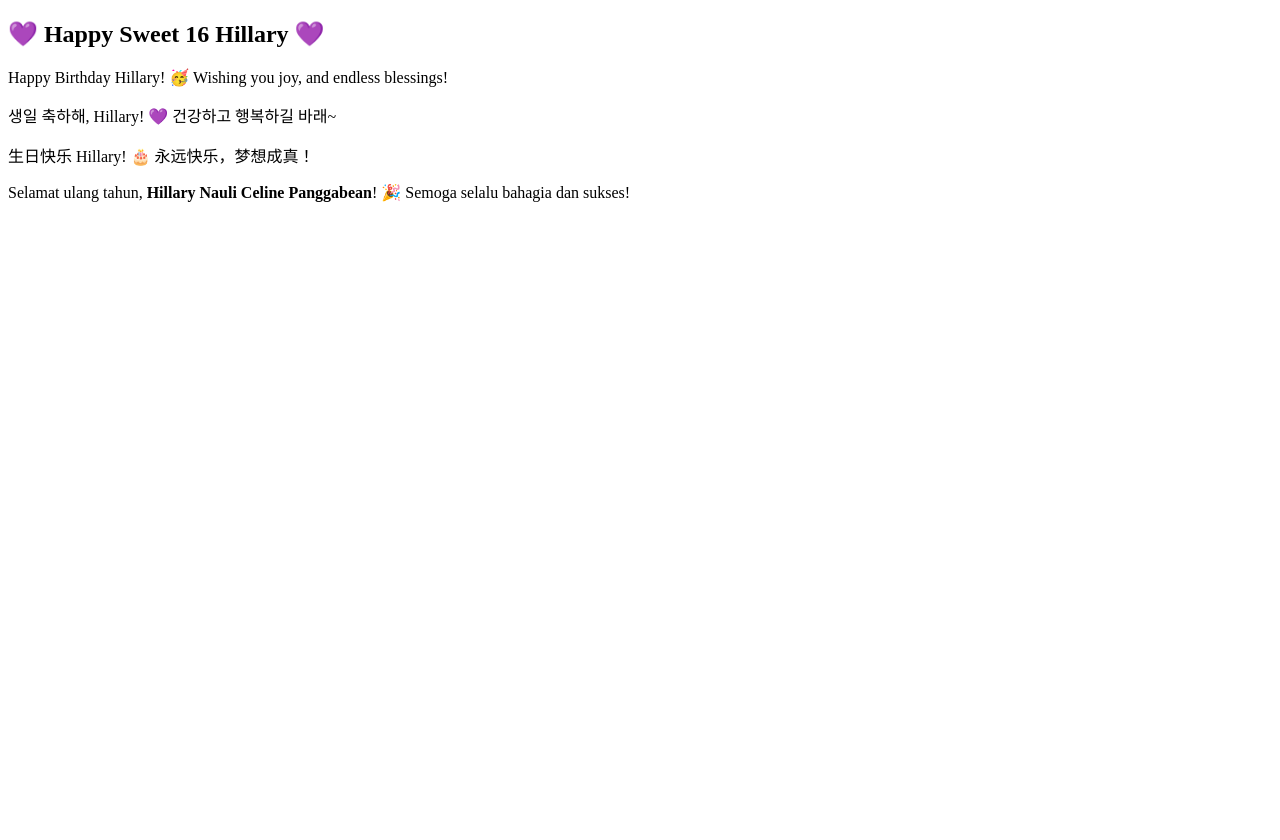
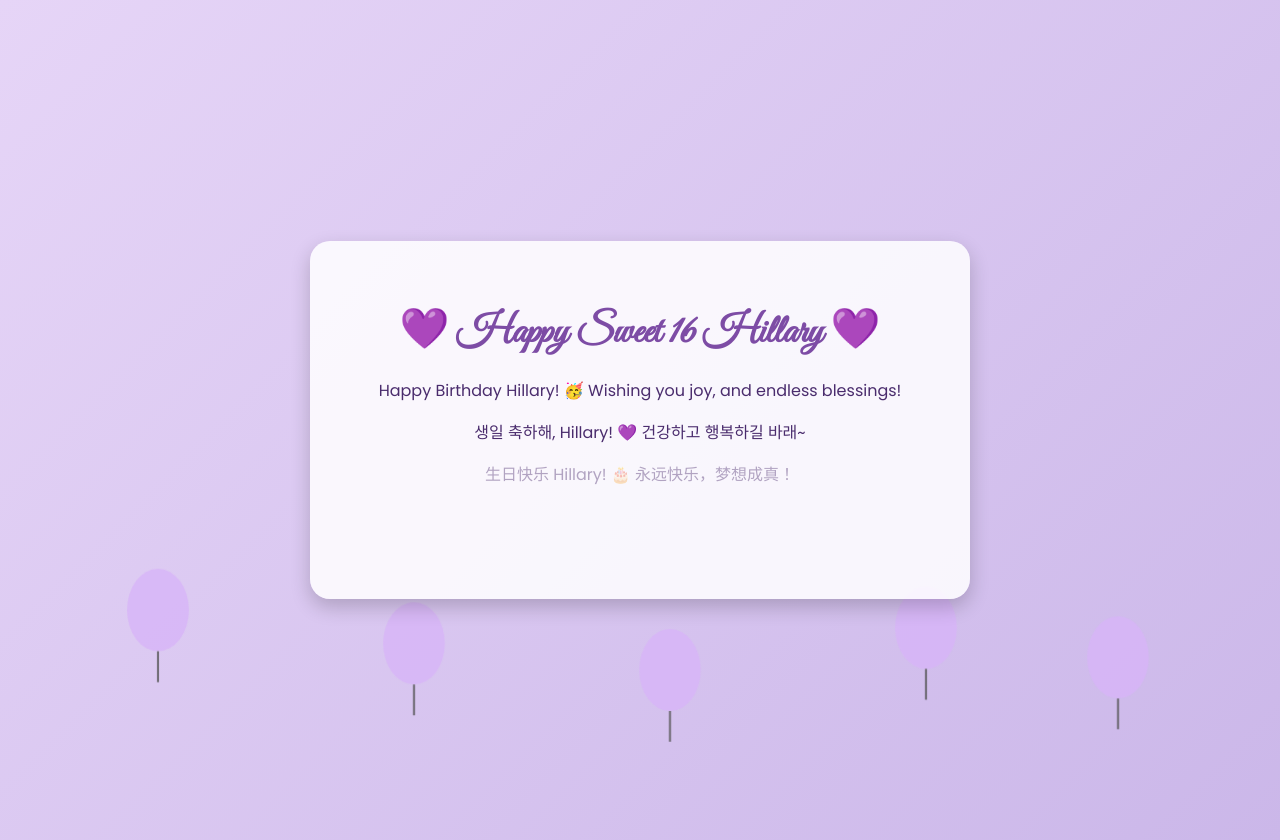
Before and after one commit to he9225547-glitch/ultahH, a plain HTML site: page index.html in a window 1280 px wide. Before the commit the page ends 800 px from the top, so only its background shows below. Drawn offline with Linux system fonts and the light colour scheme.

Commit message:
Update index.html

```diff
--- a/index.html
+++ b/index.html
@@ -4,7 +4,7 @@
   <meta charset="utf-8" />
   <meta name="viewport" content="width=device-width, initial-scale=1" />
   <title>Ucapan Ulang Tahun Hillary</title>
-  <link rel="stylesheet" href="ULTAH.css">
+  <link rel="stylesheet" href="Style.css">
   <link href="https://fonts.googleapis.com/css2?family=Poppins:wght@400;600&family=Great+Vibes&display=swap" rel="stylesheet">
 </head>
 <body>
```
